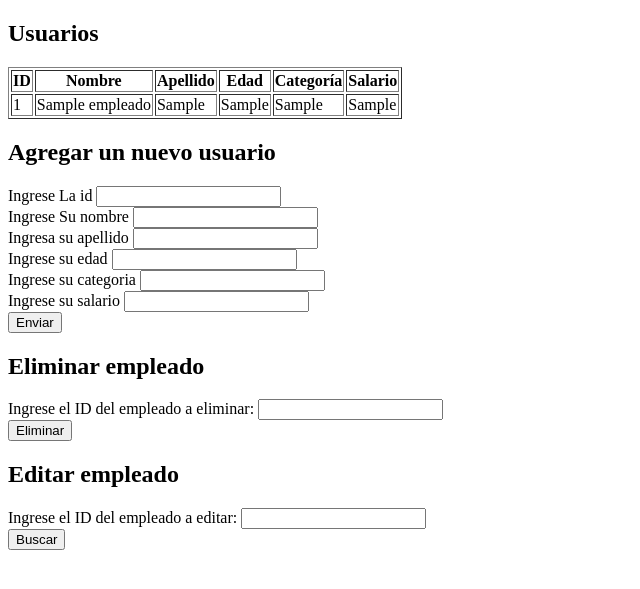
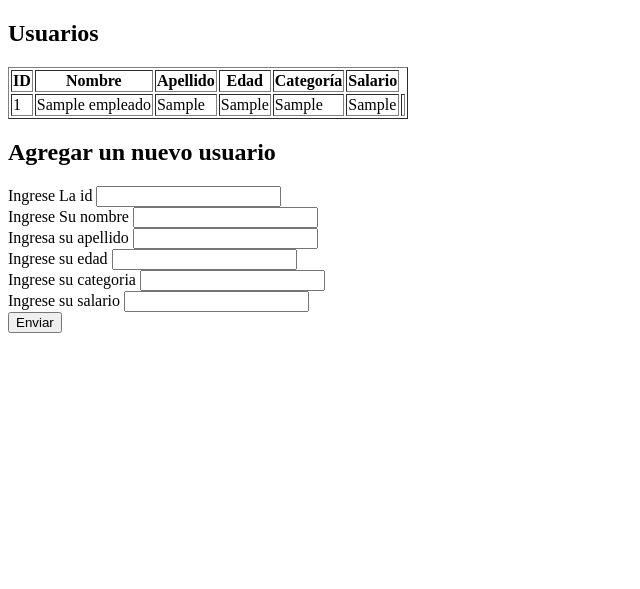
Before and after one commit to raulxlolx/Prueba3, a PHP site: page / in a window 1280 px wide. Shown: the top 589 px of the page, without its empty margins (0-640 px from the left). Run offline with PHP 8.4, Linux system fonts and the light colour scheme; tables that the repository leaves empty or names only in its code hold one stand-in row (values such as "Sample post").

Commit message:
wedewdewd

```diff
--- a/index.php
+++ b/index.php
@@ -47,6 +47,8 @@ if (!$result) {
             <td><?php echo $row['edad']; ?></td>
             <td><?php echo $row['categoria']; ?></td>
             <td><?php echo $row['salario']; ?></td>
+            <td><a href="?eliminar=<?php echo $row['id'] ?>"></a></td>
+
         </tr>
     <?php } ?>
 
@@ -95,94 +97,19 @@ if ($_SERVER['REQUEST_METHOD'] == 'POST') {
         echo "Error: " . $sql . "<br>" . $conn->error;
     }
 }
+
+if (isset($_GET['eliminar'])) {
+    $ideliminar = $_GET['eliminar'];
+    $sqldelete = "DELETE FROM empleados WHERE id = $ideliminar";
+    $resultdelete = $conn->query($sqldelete);
+    if (!$resultdelete) {
+        die("Error al eliminar: " . $conn->error);
+    }
+}
 ?>
 
 
 
-<h2>Eliminar empleado</h2>
-
-<form method="POST" action="<?php echo $_SERVER['PHP_SELF']; ?>">
-    <label for="id_eliminar">Ingrese el ID del empleado a eliminar:</label>
-    <input name="id_eliminar" type="number">
-    <br>
-    <input type="submit" value="Eliminar">
-</form>
-<?php
-if ($_SERVER['REQUEST_METHOD'] == 'POST') {
-    $idEliminar = $_POST['id_eliminar'];
-
-    $sql = "DELETE FROM empleados WHERE id = '$idEliminar'";
-
-    if ($conn->query($sql) === TRUE) {
-        echo "Empleado eliminado correctamente";
-    } else {
-        echo "Error al eliminar el empleado: " . $conn->error;
-    }
-}
-?>
-
-<form method="POST" action="<?php echo $_SERVER['PHP_SELF']; ?>">
-    <h2>Editar empleado</h2>
-    <label for="id_editar">Ingrese el ID del empleado a editar:</label>
-    <input name="id_editar" type="number">
-    <br>
-    <input type="submit" value="Buscar">
-</form>
-
-<?php
-if ($_SERVER['REQUEST_METHOD'] == 'POST') {
-    $idEditar = $_POST['id_editar'];
-
-    $sql = "SELECT * FROM empleados WHERE id = '$idEditar'";
-    $result = $conn->query($sql);
-
-    if ($result->num_rows > 0) {
-        $row = $result->fetch_assoc();
-        ?>
-        <form method="POST" action="<?php echo $_SERVER['PHP_SELF']; ?>">
-            <input type="hidden" name="id" value="<?php echo $row['id']; ?>">
-            <label for="nombre">Nombre:</label>
-            <input name="nombre" type="text" value="<?php echo $row['nombre']; ?>">
-            <br>
-            <label for="apellido">Apellido:</label>
-            <input name="apellido" type="text" value="<?php echo $row['apellido']; ?>">
-            <br>
-            <label for="edad">Edad:</label>
-            <input name="edad" type="number" value="<?php echo $row['edad']; ?>">
-            <br>
-            <label for="categoria">Categoría:</label>
-            <input name="categoria" type="text" value="<?php echo $row['categoria']; ?>">
-            <br>
-            <label for="salario">Salario:</label>
-            <input name="salario" type="number" value="<?php echo $row['salario']; ?>">
-            <br>
-            <input type="submit" value="Guardar cambios">
-        </form>
-        <?php
-    } else {
-        echo "No se encontró ningún empleado con el ID proporcionado";
-    }
-}
-?>
-
-<?php
-if ($_SERVER['REQUEST_METHOD'] == 'POST') {
-    $id = $_POST['id'];
-    $nombre = $_POST['nombre'];
-    $apellido = $_POST['apellido'];
-    $edad = $_POST['edad'];
-    $categoria = $_POST['categoria'];
-    $salario = $_POST['salario'];
-
-    $sql = "UPDATE empleados SET nombre = '$nombre', apellido = '$apellido', edad = '$edad', categoria = '$categoria', salario = '$salario' WHERE id = '$id'";
-
-    if ($conn->query($sql) === TRUE) {
-        echo "Cambios guardados correctamente";
-    } else {
-        echo "Error al guardar los cambios: " . $conn->error;
-    }
-}
-?>
 
 </body>
 </html>
```
